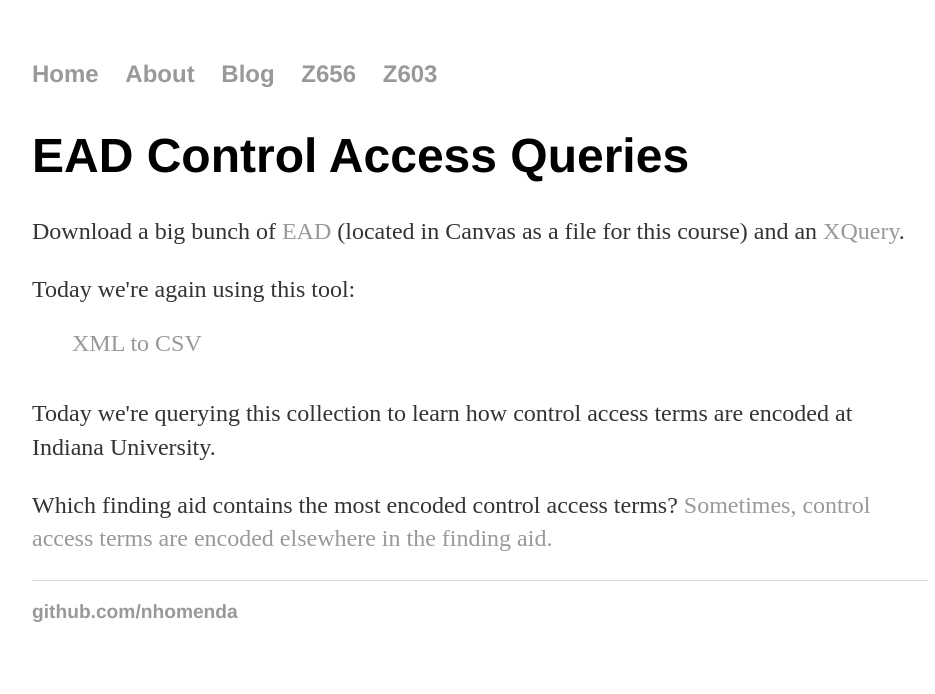
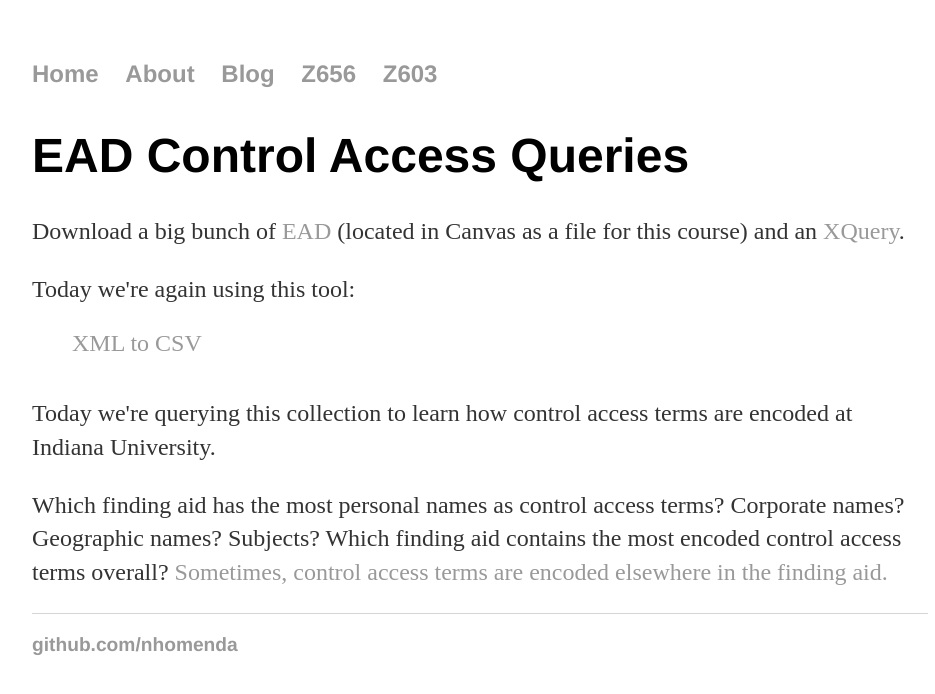
Before and after one commit to nhomenda/nhomenda.github.io, a Jekyll site: the page built from Z603/ead-xquery-3.html, in a window 1280 px wide. Shown: the top 694 px of the page, without its empty margins (160-1095 px from the left). Built offline with Jekyll 4.4.1, drawn with Linux system fonts in a browser that asks for light colours.

Commit message:
Update ead-xquery-3.html

```diff
--- a/Z603/ead-xquery-3.html
+++ b/Z603/ead-xquery-3.html
@@ -12,5 +12,5 @@ date: 2019-04-18
     <li><a href="https://json-csv.com/xml">XML to CSV</a></li>
     </ul>
   <p>Today we're querying this collection to learn how control access terms are encoded at Indiana University.</p>
-  <p>Which finding aid contains the most encoded control access terms? <a href="http://purl.dlib.indiana.edu/iudl/findingaids/cshm/ohrc041">Sometimes, control access terms are encoded elsewhere in the finding aid.</a></p>
+  <p>Which finding aid has the most personal names as control access terms? Corporate names? Geographic names? Subjects? Which finding aid contains the most encoded control access terms overall? <a href="http://purl.dlib.indiana.edu/iudl/findingaids/cshm/ohrc041">Sometimes, control access terms are encoded elsewhere in the finding aid.</a></p>
 </div><!-- /.blurb -->
```
